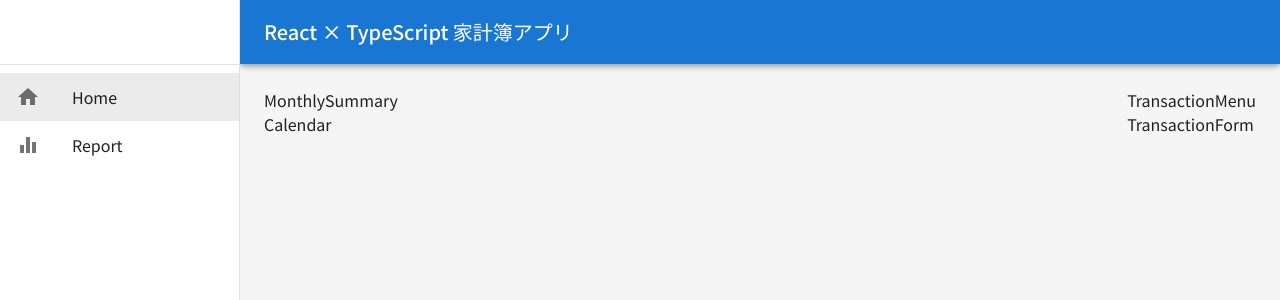
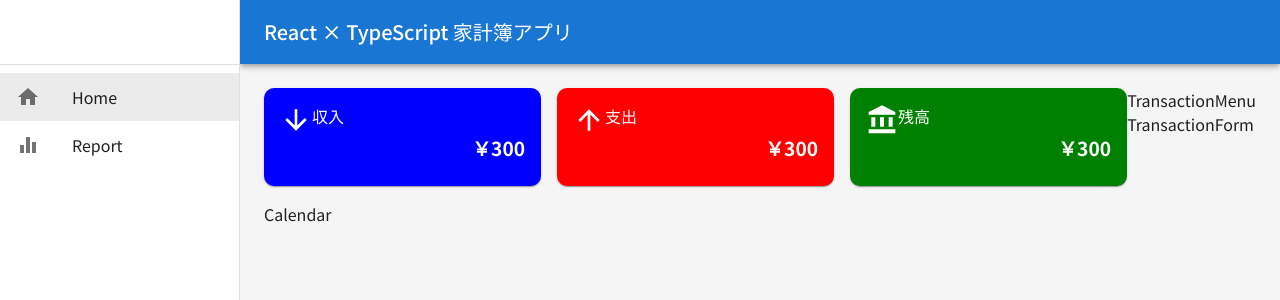
Before and after one commit to takuya-takebayashi/react-household-account-book, a React (Create React App) app: page / in a window 1280 px wide. Shown: the top 300 px of the page. Built offline with nearby package versions, Linux system fonts and the light colour scheme; the HTML template or start-up script is replaced by a standard one.

Commit message:
フレキシブルに要素が変更されるように修正

```diff
--- a/src/components/MonthlySummary.tsx
+++ b/src/components/MonthlySummary.tsx
@@ -1,8 +1,99 @@
+import { Card, CardContent, Grid, Stack, Typography } from '@mui/material'
 import React from 'react'
+import ArrowUpwardIcon from '@mui/icons-material/ArrowUpward';
+import ArrowDownwardIcon from '@mui/icons-material/ArrowDownward';
+import AccountBalanceIcon from '@mui/icons-material/AccountBalance';
 
 const MonthlySummary = () => {
     return (
-        <div>MonthlySummary</div>
+        <Grid container spacing={{ xs: 1, sm: 2 }} mb={2}>
+            {/* containerを指定することで、要素が横並びになる */}
+            {/* 収入 */}
+            <Grid item xs={4} display={"flex"} flexDirection={"column"}>
+                <Card
+                    sx={{
+                        bgcolor: "blue",
+                        color: "white",
+                        borderRadius: "10px",
+                        flexGrow: 1
+
+                    }}>
+                    <CardContent sx={{ padding: { xs: 1, sm: 2 } }}>
+                        <Stack direction={"row"}>
+                            {/* direction={"row"}を指定することで要素を横並びにする */}
+                            <ArrowDownwardIcon sx={{ fontSize: "2rem" }} />
+                            <Typography>収入</Typography>
+                        </Stack>
+                        <Typography
+                            textAlign={"right"}
+                            variant="h5"
+                            fontWeight={"fontWeightBold"}
+                            sx={{
+                                wordBreak: "break-word",
+                                fontSize: { xs: ".8rem", sm: "1rem", md: "1.2rem" }
+                            }
+                            }
+                        >￥300</Typography>
+                    </CardContent>
+                </Card>
+            </Grid>
+            {/* 支出 */}
+            <Grid item xs={4} display={"flex"} flexDirection={"column"}>
+                <Card sx={{
+                    bgcolor: "red",
+                    color: "white",
+                    borderRadius: "10px",
+                    flexGrow: 1
+
+                }}>
+                    <CardContent sx={{ padding: { xs: 1, sm: 2 } }}>
+                        <Stack direction={"row"}>
+                            {/* direction={"row"}を指定することで要素を横並びにする */}
+                            <ArrowUpwardIcon sx={{ fontSize: "2rem" }} />
+                            <Typography>支出</Typography>
+                        </Stack>
+                        <Typography
+                            textAlign={"right"}
+                            variant="h5"
+                            fontWeight={"fontWeightBold"}
+                            sx={{
+                                wordBreak: "break-word",
+                                fontSize: { xs: ".8rem", sm: "1rem", md: "1.2rem" }
+                            }
+                            }
+                        >￥300</Typography>
+                    </CardContent>
+                </Card>
+            </Grid>
+            {/* 残高 */}
+            <Grid item xs={4} display={"flex"} flexDirection={"column"}>
+                <Card sx={{
+                    bgcolor: "green",
+                    color: "white",
+                    borderRadius: "10px",
+                    flexGrow: 1
+
+                }}>
+                    <CardContent sx={{ padding: { xs: 1, sm: 2 } }}>
+                        <Stack direction={"row"}>
+                            {/* direction={"row"}を指定することで要素を横並びにする */}
+                            <AccountBalanceIcon sx={{ fontSize: "2rem" }} />
+                            <Typography>残高</Typography>
+                        </Stack>
+                        <Typography
+                            textAlign={"right"}
+                            variant="h5"
+                            fontWeight={"fontWeightBold"}
+                            sx={{
+                                wordBreak: "break-word",
+                                fontSize: { xs: ".8rem", sm: "1rem", md: "1.2rem" }
+                            }
+                            }
+                        >￥300</Typography>
+                    </CardContent>
+                </Card>
+            </Grid>
+        </Grid >
     )
 }
 
```
